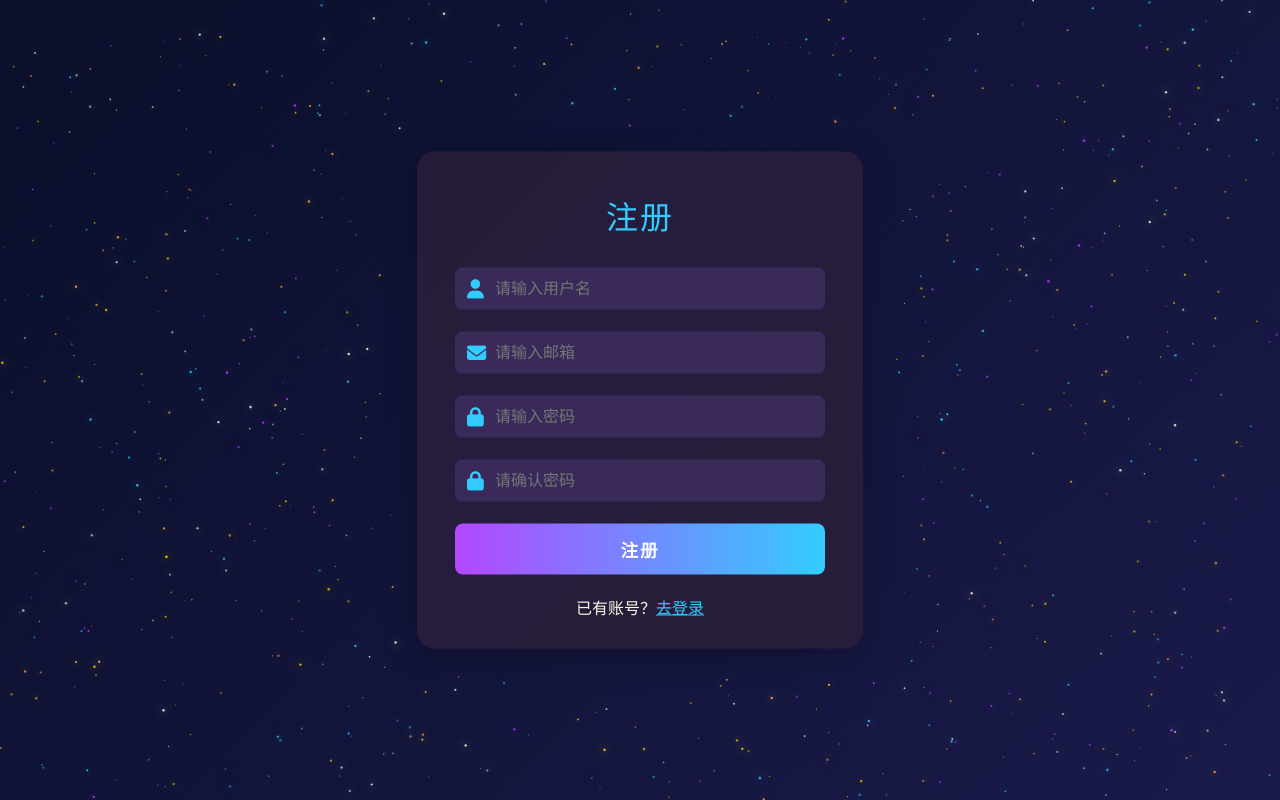
After one commit to Artist5417/gemini_test, a Flask app: template templates/register.html in a window 1280 px wide. The commit adds this page. Run offline with Flask 3, Linux system fonts and the light colour scheme; the template is opened without the code that fills it, so the values that code supplies are empty.

Commit message:
Update login and register page styles and background

```diff
--- /dev/null
+++ b/app.py
@@ -0,0 +1,80 @@
+from flask import Flask, render_template, request, redirect, url_for, flash
+from flask_sqlalchemy import SQLAlchemy
+from flask_login import LoginManager, login_user, login_required, logout_user, UserMixin, current_user
+from werkzeug.security import generate_password_hash, check_password_hash
+
+app = Flask(__name__)
+app.config['SECRET_KEY'] = 'your_secret_key'
+app.config['SQLALCHEMY_DATABASE_URI'] = 'sqlite:///users.db'
+db = SQLAlchemy(app)
+login_manager = LoginManager(app)
+login_manager.login_view = 'login'
+
+class User(UserMixin, db.Model):
+    id = db.Column(db.Integer, primary_key=True)
+    username = db.Column(db.String(80), unique=True, nullable=False)
+    email = db.Column(db.String(120), unique=True, nullable=False)
+    password_hash = db.Column(db.String(128), nullable=False)
+
+    def set_password(self, password):
+        self.password_hash = generate_password_hash(password)
+    def check_password(self, password):
+        return check_password_hash(self.password_hash, password)
+
+@login_manager.user_loader
+def load_user(user_id):
+    return User.query.get(int(user_id))
+
+@app.route('/')
+def home():
+    return redirect(url_for('login'))
+
+@app.route('/register', methods=['GET', 'POST'])
+def register():
+    if request.method == 'POST':
+        username = request.form['username']
+        email = request.form['email']
+        password = request.form['password']
+        confirm = request.form['confirm']
+        if password != confirm:
+            flash('两次输入的密码不一致！')
+            return render_template('register.html')
+        if User.query.filter((User.username==username)|(User.email==email)).first():
+            flash('用户名或邮箱已被注册！')
+            return render_template('register.html')
+        user = User(username=username, email=email)
+        user.set_password(password)
+        db.session.add(user)
+        db.session.commit()
+        flash('注册成功，请登录！')
+        return redirect(url_for('login'))
+    return render_template('register.html')
+
+@app.route('/login', methods=['GET', 'POST'])
+def login():
+    if request.method == 'POST':
+        identifier = request.form['identifier']
+        password = request.form['password']
+        user = User.query.filter((User.username==identifier)|(User.email==identifier)).first()
+        if user and user.check_password(password):
+            login_user(user)
+            return redirect(url_for('main'))
+        else:
+            flash('用户名/邮箱或密码错误！')
+    return render_template('login.html')
+
+@app.route('/logout')
+@login_required
+def logout():
+    logout_user()
+    return redirect(url_for('login'))
+
+@app.route('/main')
+@login_required
+def main():
+    return render_template('main.html', username=current_user.username)
+
+if __name__ == '__main__':
+    with app.app_context():
+        db.create_all()
+    app.run(debug=True)
--- /dev/null
+++ b/requirements.txt
@@ -0,0 +1,4 @@
+Flask
+Flask-Login
+Flask-SQLAlchemy
+Werkzeug
--- /dev/null
+++ b/templates/register.html
@@ -0,0 +1,218 @@
+<!DOCTYPE html>
+<html lang="zh">
+<head>
+    <meta charset="UTF-8">
+    <title>注册</title>
+    <style>
+        body {
+            margin: 0;
+            height: 100vh;
+            background: linear-gradient(135deg, #0a0f2a 0%, #1a1a4a 100%);
+            overflow: hidden;
+            font-family: 'Segoe UI', 'Arial', sans-serif;
+        }
+        .register-container {
+            position: absolute;
+            top: 50%;
+            left: 50%;
+            transform: translate(-50%, -50%);
+            background: rgba(40, 30, 60, 0.95);
+            border-radius: 18px;
+            box-shadow: 0 8px 32px 0 rgba(0,0,0,0.25);
+            padding: 40px 38px 30px 38px;
+            width: 370px;
+            z-index: 2;
+        }
+        .register-title {
+            text-align: center;
+            font-size: 2rem;
+            color: #33ccff;
+            margin-bottom: 30px;
+            letter-spacing: 2px;
+        }
+        .input-group {
+            position: relative;
+            margin-bottom: 22px;
+        }
+        .input-group input {
+            width: 100%;
+            padding: 12px 40px 12px 40px;
+            border: none;
+            border-radius: 8px;
+            background: #3a2a5a;
+            color: #fff8e1;
+            font-size: 1rem;
+            outline: none;
+            box-sizing: border-box;
+        }
+        .input-group .icon {
+            position: absolute;
+            left: 12px;
+            top: 50%;
+            transform: translateY(-50%);
+            color: #33ccff;
+            font-size: 1.2rem;
+        }
+        .input-group input:focus {
+            background: #4a3a6a;
+            border: 1.5px solid #33ccff;
+        }
+        .register-btn {
+            width: 100%;
+            padding: 13px 0;
+            background: linear-gradient(90deg, #b347ff 0%, #33ccff 100%);
+            border: none;
+            border-radius: 8px;
+            color: #fff;
+            font-size: 1.1rem;
+            font-weight: bold;
+            letter-spacing: 2px;
+            cursor: pointer;
+            transition: background 0.3s;
+            margin-bottom: 10px;
+        }
+        .register-btn:hover {
+            background: linear-gradient(90deg, #8a30cc 0%, #1a99cc 100%);
+        }
+        .login-link {
+            text-align: center;
+            margin-top: 10px;
+            color: #fff8e1;
+        }
+        .login-link a {
+            color: #33ccff;
+            text-decoration: underline;
+        }
+        .error-message {
+            color: #ff4444;
+            text-align: center;
+            margin-bottom: 10px;
+        }
+        #bg-particles {
+            position: fixed;
+            top: 0; left: 0; width: 100vw; height: 100vh;
+            z-index: 0;
+            pointer-events: none;
+        }
+    </style>
+    <link rel="stylesheet" href="https://cdnjs.cloudflare.com/ajax/libs/font-awesome/6.4.2/css/all.min.css">
+</head>
+<body>
+    <canvas id="bg-particles"></canvas>
+    <div class="register-container" id="registerBox">
+        <div class="register-title">注册</div>
+        <form method="post">
+            <div class="input-group">
+                <span class="icon"><i class="fa fa-user"></i></span>
+                <input type="text" name="username" placeholder="请输入用户名" required>
+            </div>
+            <div class="input-group">
+                <span class="icon"><i class="fa fa-envelope"></i></span>
+                <input type="email" name="email" placeholder="请输入邮箱" required>
+            </div>
+            <div class="input-group">
+                <span class="icon"><i class="fa fa-lock"></i></span>
+                <input type="password" name="password" placeholder="请输入密码" required>
+            </div>
+            <div class="input-group">
+                <span class="icon"><i class="fa fa-lock"></i></span>
+                <input type="password" name="confirm" placeholder="请确认密码" required>
+            </div>
+            {% with messages = get_flashed_messages() %}
+              {% if messages %}
+                <div class="error-message">
+                {% for message in messages %}
+                  {{ message }}<br>
+                {% endfor %}
+                </div>
+              {% endif %}
+            {% endwith %}
+            <button type="submit" class="register-btn">注册</button>
+        </form>
+        <div class="login-link">
+            已有账号？<a href="{{ url_for('login') }}">去登录</a>
+        </div>
+    </div>
+    <script>
+    // 亮蓝色和紫色粒子动画，分布在除注册框以外的所有区域
+    const canvas = document.getElementById('bg-particles');
+    const ctx = canvas.getContext('2d');
+    let w = window.innerWidth, h = window.innerHeight;
+    canvas.width = w; canvas.height = h;
+    let particles = [];
+    const colors = ['#b347ff', '#33ccff', '#fff8e1', '#ffd700', '#ffae42'];
+    const num = 700;
+    function random(min, max) { return Math.random() * (max - min) + min; }
+    function getRegisterBoxRect() {
+        const box = document.getElementById('registerBox');
+        const rect = box.getBoundingClientRect();
+        return {left: rect.left, top: rect.top, right: rect.right, bottom: rect.bottom};
+    }
+    function createParticle() {
+        let x, y, tries = 0;
+        let box = getRegisterBoxRect();
+        do {
+            x = random(0, w);
+            y = random(0, h);
+            tries++;
+        } while (
+            x > box.left - 20 && x < box.right + 20 &&
+            y > box.top - 20 && y < box.bottom + 20 && tries < 10
+        );
+        return {
+            x,
+            y,
+            r: random(0.5, 1.3),
+            color: colors[Math.floor(Math.random() * colors.length)],
+            alpha: random(0.4, 0.9),
+            dx: random(-0.12, 0.12),
+            dy: random(-0.12, 0.12)
+        };
+    }
+    function draw() {
+        ctx.clearRect(0, 0, w, h);
+        for (let p of particles) {
+            ctx.save();
+            ctx.globalAlpha = p.alpha;
+            ctx.beginPath();
+            ctx.arc(p.x, p.y, p.r, 0, 2 * Math.PI);
+            ctx.fillStyle = p.color;
+            ctx.shadowColor = p.color;
+            ctx.shadowBlur = 10;
+            ctx.fill();
+            ctx.restore();
+        }
+    }
+    function update() {
+        const box = getRegisterBoxRect();
+        for (let p of particles) {
+            p.x += p.dx;
+            p.y += p.dy;
+            // 保证粒子不会进入注册框区域
+            if (
+                p.x < 0 || p.x > w || p.y < 0 || p.y > h ||
+                (p.x > box.left - 20 && p.x < box.right + 20 && p.y > box.top - 20 && p.y < box.bottom + 20)
+            ) {
+                Object.assign(p, createParticle());
+            }
+        }
+    }
+    function loop() {
+        draw();
+        update();
+        requestAnimationFrame(loop);
+    }
+    function resize() {
+        w = window.innerWidth;
+        h = window.innerHeight;
+        canvas.width = w;
+        canvas.height = h;
+    }
+    window.addEventListener('resize', resize);
+    window.onload = () => {
+        particles = Array.from({length: num}, createParticle);
+        loop();
+    };
+    </script>
+</body>
+</html>
```
Also changed, not shown: index.html (deleted, +0 -113 lines), templates/login.html (added, +231 -0 lines), templates/main.html (renamed from main.html, +31 -54 lines), instance/users.db (added).
